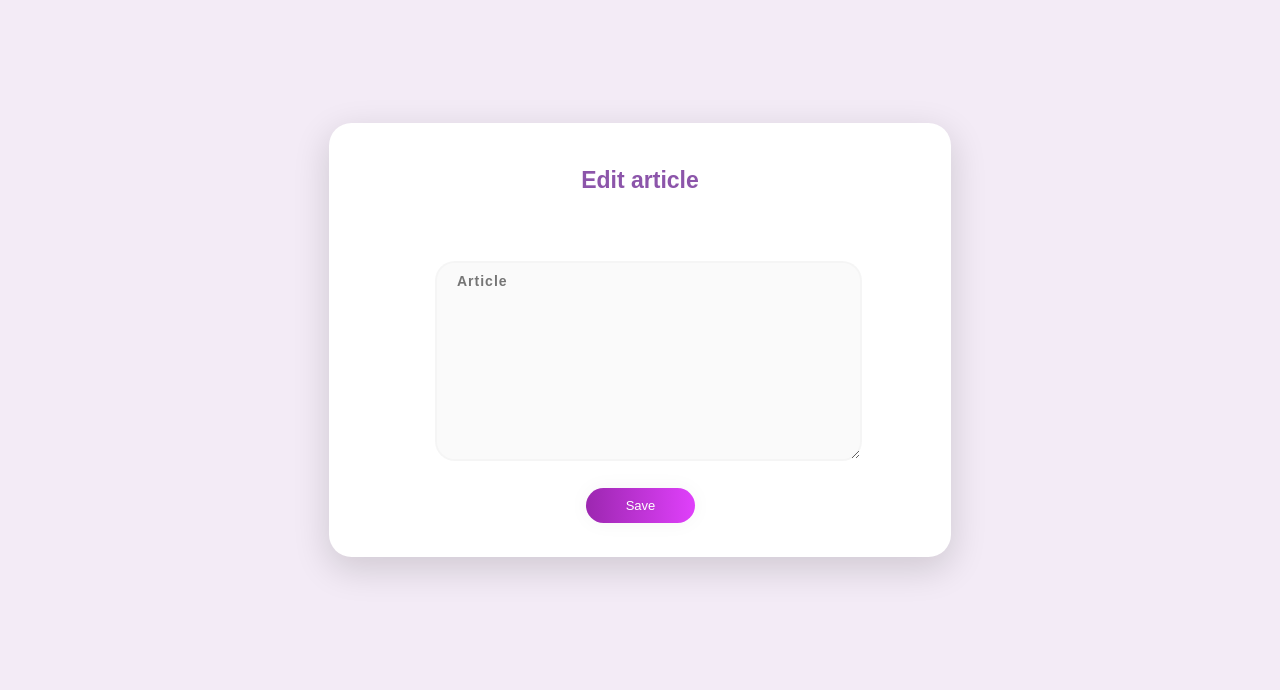
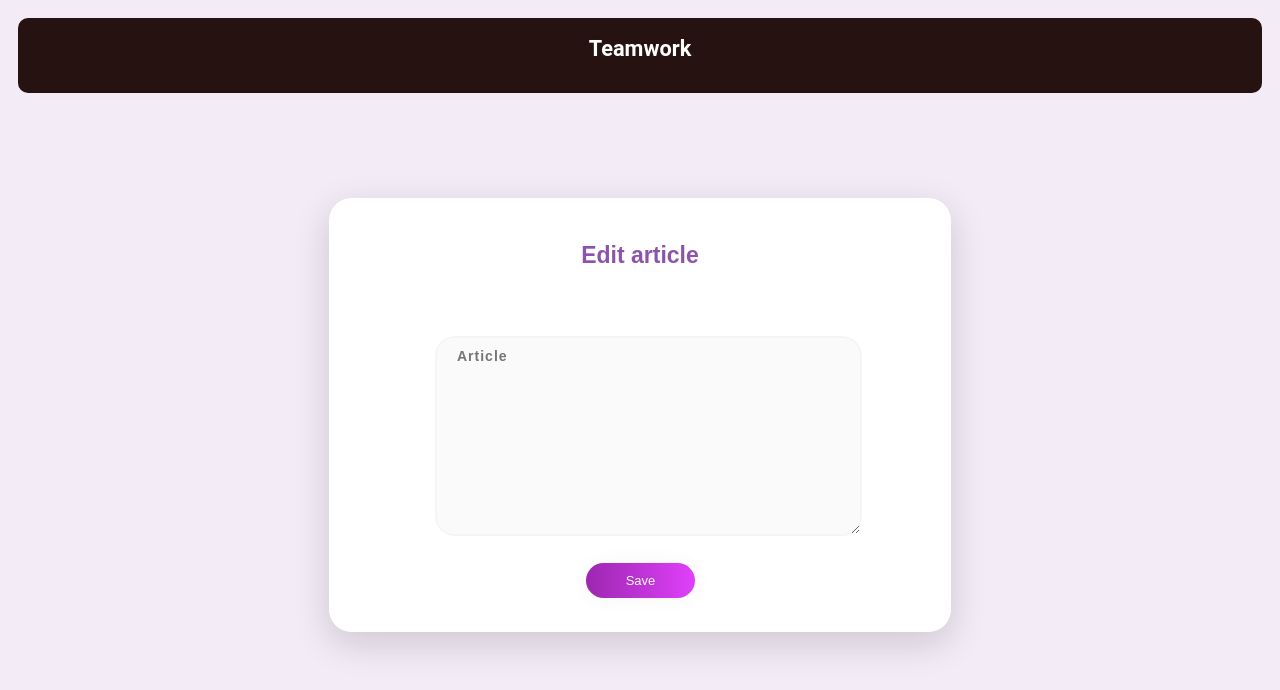
Before and after one commit to PaulSebalu/teamwork, a website: page UI/html/edit-article.html in a window 1280 px wide. Drawn offline with Linux system fonts and the light colour scheme.

Commit message:
chore(nav): refactor site wide nav bar [Finishes #168866770]

```diff
--- a/UI/css/layouts/article-detail.css
+++ b/UI/css/layouts/article-detail.css
@@ -40,9 +40,9 @@ header a {
 .logo a,
 .main-nav a {
 	padding: 10px 15px;
-	text-transform: uppercase;
 	text-align: center;
   display: block;
+  font-family: 'Roboto', sans-serif;
 }
 
 .main-nav a:hover {
--- a/UI/css/layouts/articles.css
+++ b/UI/css/layouts/articles.css
@@ -40,9 +40,9 @@ header a {
 .logo a,
 .main-nav a {
 	padding: 10px 15px;
-	text-transform: uppercase;
 	text-align: center;
   display: block;
+  font-family: 'Roboto', sans-serif;
 }
 
 .main-nav a:hover {
--- a/UI/css/layouts/create-article.css
+++ b/UI/css/layouts/create-article.css
@@ -4,6 +4,38 @@ body {
   font-size: 15px;
   line-height: 1.5;
   padding: 10px;
+}
+
+.header {
+  background-color: #261210;
+  color: #ffffff;
+  padding-top: 5px;
+  min-height: 70px;
+  border-radius: 10px;
+	border-radius: 10px;
+}
+
+header ul {
+  margin: 0;
+  padding: 0;
+  list-style: none;
+}
+
+header a {
+  color: #ffffff;
+  text-decoration: none;
+}
+
+.logo {
+	margin: 0;
+  font-size: 1.45em;
+}
+
+.logo a {
+	padding: 10px 15px;
+	text-align: center;
+  display: block;
+  font-family: 'Roboto', sans-serif;
 }
 
 .main {
--- a/UI/css/layouts/edit-article.css
+++ b/UI/css/layouts/edit-article.css
@@ -4,6 +4,38 @@ body {
   font-size: 15px;
   line-height: 1.5;
   padding: 10px;
+}
+
+.header {
+  background-color: #261210;
+  color: #ffffff;
+  padding-top: 5px;
+  min-height: 70px;
+  border-radius: 10px;
+	border-radius: 10px;
+}
+
+header ul {
+  margin: 0;
+  padding: 0;
+  list-style: none;
+}
+
+header a {
+  color: #ffffff;
+  text-decoration: none;
+}
+
+.logo {
+	margin: 0;
+  font-size: 1.45em;
+}
+
+.logo a {
+	padding: 10px 15px;
+	text-align: center;
+  display: block;
+  font-family: 'Roboto', sans-serif;
 }
 
 .main {
--- a/UI/css/layouts/signup.css
+++ b/UI/css/layouts/signup.css
@@ -4,7 +4,7 @@ body {
   font-size: 15px;
   line-height: 1.5;
   padding: 10px;
-  /* overflow: hidden; */
+  overflow: hidden;
 }
 
 .header {
@@ -79,7 +79,6 @@ header a {
 form.form1 {
   padding-top: 40px;
   padding-bottom: 8px;
-  /* overflow: auto; */
 }
 
 .field:focus {
--- a/UI/html/edit-article.html
+++ b/UI/html/edit-article.html
@@ -10,12 +10,15 @@
 </head>
 
 <body>
+    <header class="header">
+        <h1 class="logo"><a href="article-detail.html">Teamwork</a></h1>
+    </header>
     <section id="create-article">
         <div class="main">
             <p class="sign" align="center">Edit article</p>
             <form class="form1">
                 <textarea class="article-field" type="text" align="center" placeholder="Article"></textarea>
-                <a href="articles.html" class="submit" align="center">Save</a>
+                <a href="article-detail.html" class="submit" align="center">Save</a>
             </form>
         </div>
     </section>
```
Also changed, not shown: UI/html/articles.html (+1 -0 lines), UI/html/create-article.html (+3 -0 lines).
